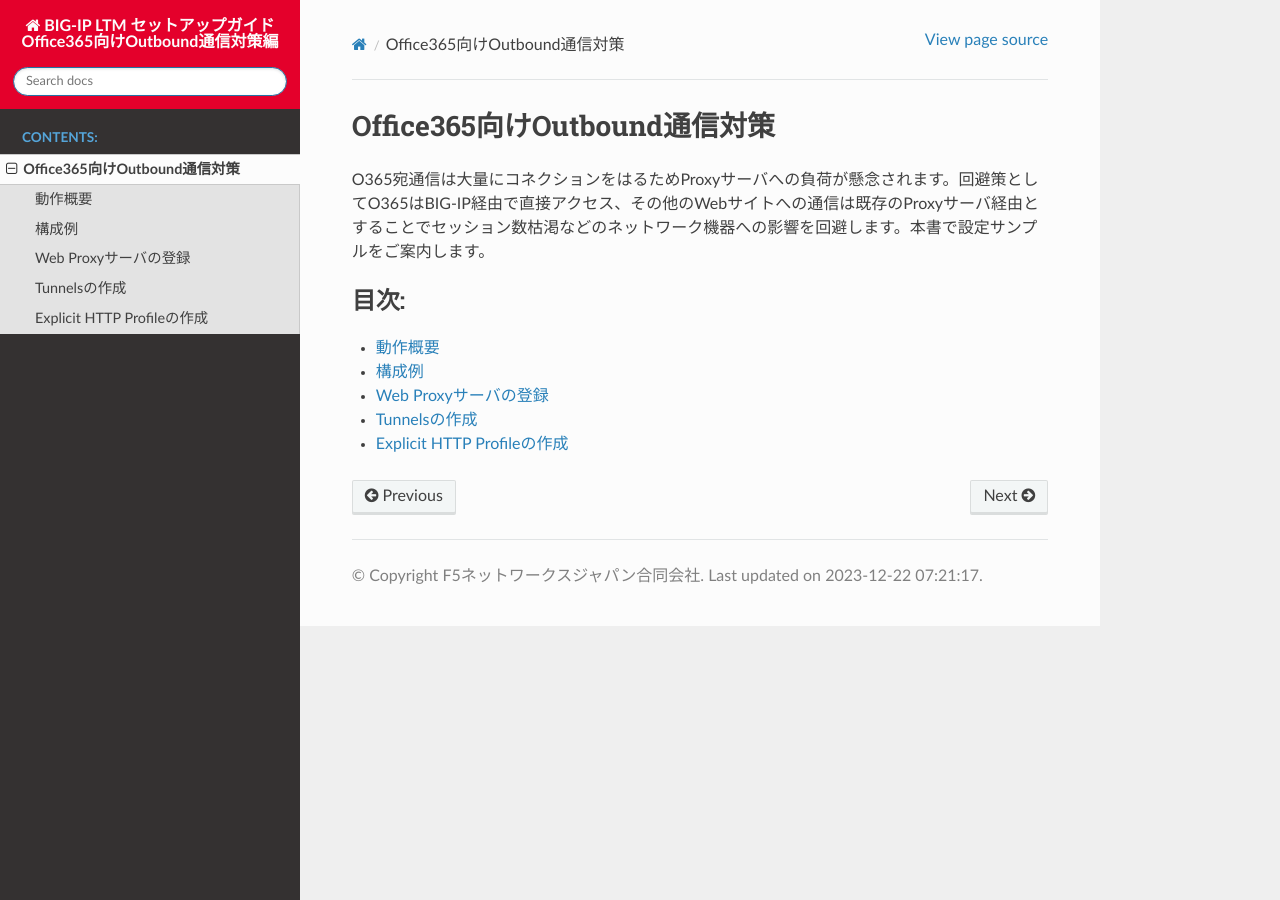
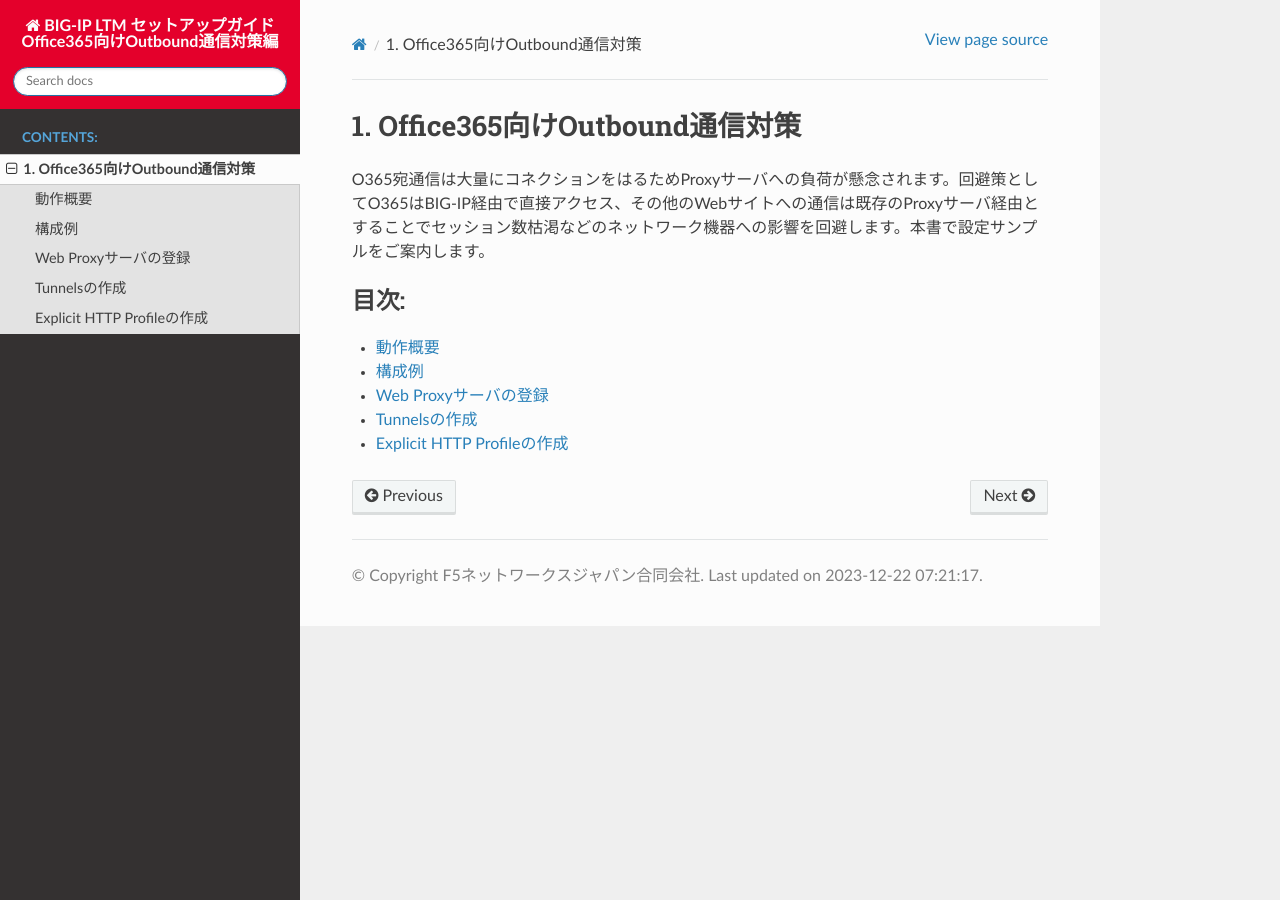
Before and after one commit to BeF5/f5j-local-breakout, a Sphinx documentation site: the page built from docs/content02/content02.rst, in a window 1280 px wide. Built offline with Sphinx 7.4.7 and the Read the Docs theme 2.0.0, drawn with Linux system fonts in a browser that asks for light colours.

Commit message:
Update content02.rst

```diff
--- a/docs/content02/content02.rst
+++ b/docs/content02/content02.rst
@@ -1,5 +1,5 @@
 ================================================
-Office365向けOutbound通信対策
+1. Office365向けOutbound通信対策
 ================================================
 
 O365宛通信は大量にコネクションをはるためProxyサーバへの負荷が懸念されます。回避策としてO365はBIG-IP経由で直接アクセス、その他のWebサイトへの通信は既存のProxyサーバ経由とすることでセッション数枯渇などのネットワーク機器への影響を回避します。本書で設定サンプルをご案内します。
```
